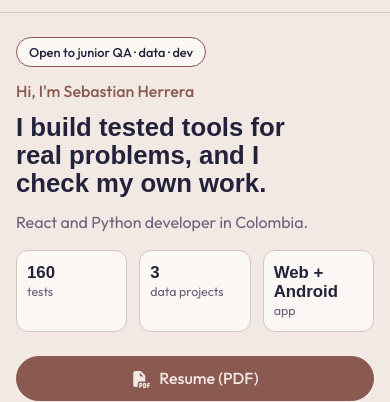
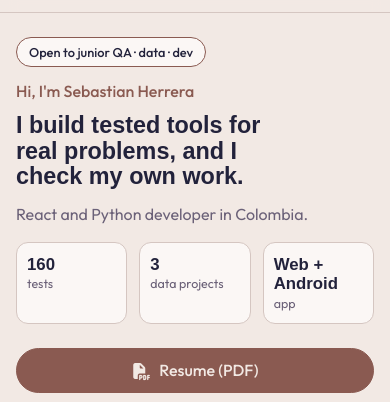
Before and after one commit to soushiki/portfolio, a plain HTML site: page index.html in a window 390 px wide. Shown: the part 61-463 px from the top of the page. Drawn offline with Linux system fonts and the light colour scheme; a web font is replaced by a local one.

Commit message:
Home: ES headline size, landscape clamp
Co-Authored-By: Claude Sonnet 5.5 <noreply@anthropic.com>

```diff
--- a/public/js/more.js
+++ b/public/js/more.js
@@ -5,7 +5,7 @@
   var SEL = ['.card-body > p', '.drive-cta p', '.contact > p', '.skills-proof', '.earlier-list li > span:not(.earlier-links)',
     '.offer p', '.example p', '.steps span', '.contact-box > p', '.section-sub', '.promise', '.lead',
     '.demo-step > p', '.demo-why', '.cs-hero .lead'].join(',');
-  var mq = window.matchMedia('(max-width: 600px)');
+  var mq = window.matchMedia('(max-width: 600px), (max-height: 500px) and (max-width: 900px)');
   var lastW = -1, n = 0, timer;
   function t(k, f) { return window.I18N ? window.I18N.t(k, f) : f; }
   function build() {
--- a/styles.css
+++ b/styles.css
@@ -365,7 +365,8 @@ main:focus { outline: none; }
     .hero .avatar { display: none; }
     .status-pill { margin: 0 0 var(--s2); font-size: 0.8rem; padding: 0.25rem 0.75rem; white-space: nowrap; }
     .eyebrow { margin: 0 0 var(--s1); }
-    .hero h1 { font-size: clamp(1.45rem, 6.6vw, 1.9rem); line-height: 1.1; margin: 0 0 var(--s2); text-wrap: balance; }
+    .hero h1 { font-size: clamp(1.3rem, 6vw, 1.9rem); line-height: 1.1; margin: 0 0 var(--s2); text-wrap: balance; }
+    html[lang="es"] .hero h1 { font-size: clamp(1.15rem, 5.3vw, 1.7rem); }
     .lead { margin: 0 0 var(--s3); font-size: 1rem; line-height: 1.5; }
     .proof { display: none; }
     .chips { display: flex; flex-wrap: wrap; gap: var(--s2); list-style: none; margin: 0 0 var(--s4); padding: 0; }
@@ -419,7 +420,6 @@ main:focus { outline: none; }
     .earlier-list { list-style: none; padding: 0 var(--s3) var(--s3); gap: var(--s3); }
     .earlier-list li { display: flex; flex-direction: column; align-items: flex-start; gap: 4px; padding-top: var(--s3); border-top: 1px solid var(--border); }
     .earlier-list strong { display: block; }
-    .earlier-list li > span:not(.earlier-links) { display: block; }
     .earlier-links a { display: inline-flex; align-items: center; min-height: 44px; }
 
     /* Skills */
```
